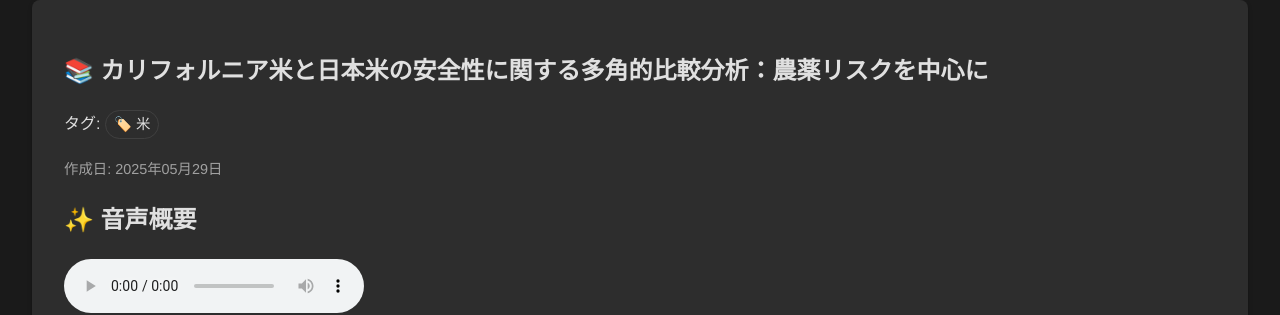
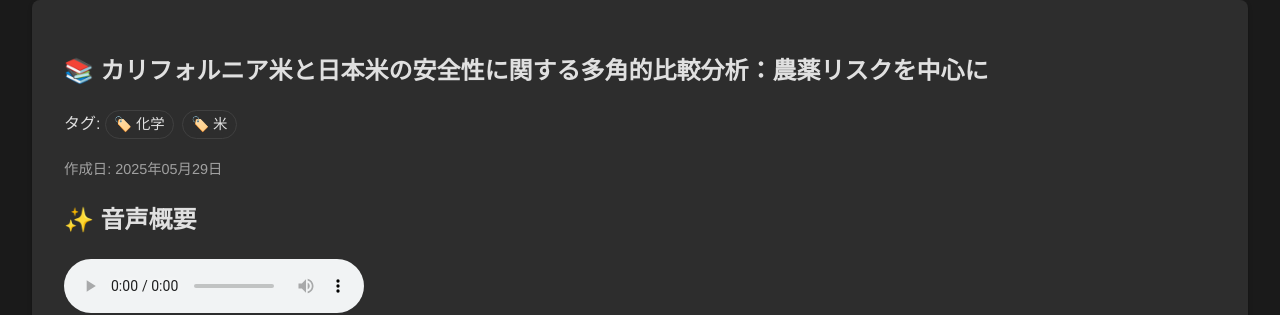
Before and after one commit to aegisfleet/share-deepresearch, a Jekyll site: the page built from _topics/california-rice/index.md, in a window 1280 px wide and 900 px high. Shown: the part 127-442 px from the top of the window. Built offline with Jekyll 4.4.1, drawn with Linux system fonts in a browser that asks for light colours.

Commit message:
タグ整理

```diff
--- a/_topics/california-rice/index.md
+++ b/_topics/california-rice/index.md
@@ -4,7 +4,7 @@ title: "カリフォルニア米と日本米の安全性に関する多角的比
 date: 2025-05-29
 prompt: "カリフォルニア米は日本米に比べて農薬のリスクが高いと聞いたが、農薬以外の観点も含めて多角的に比較して安全性についてまとめて欲しい。"
 category: "research"
-tags: ["米"]
+tags: ["化学","米"]
 audio: "/share-deepresearch/assets/audio/california-rice.mp3"
 supplementary_materials:
   - title: "インフォグラフィック：カリフォルニア米と日本米の安全性"
```
Also changed, not shown: _topics/chemistry-basics/index.md (+1 -1 lines).
